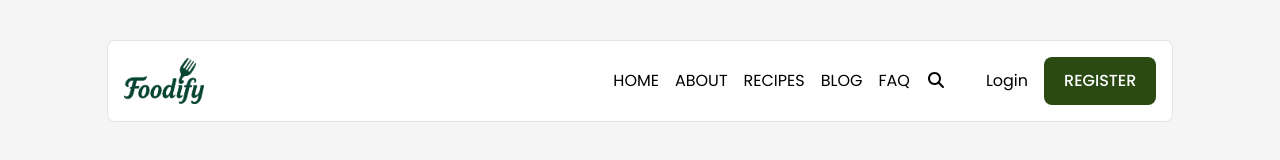
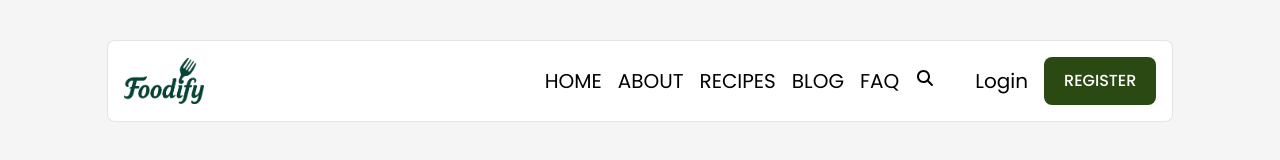
Before and after one commit to wilhelmusolejr/foodify-v2, a React (Vite) app in the folder client/: page / in a window 1280 px wide. Shown: the top 160 px of the page. Built offline with nearby package versions, Linux system fonts and the light colour scheme; grey boxes are pictures that could not be loaded; a web font is replaced by a local one.

Commit message:
style: make font bigger

```diff
--- a/client/src/components/NavLink.jsx
+++ b/client/src/components/NavLink.jsx
@@ -2,7 +2,7 @@ import React from "react";
 
 export default function NavLink({ url = "#", label }) {
   return (
-    <li className="list-none">
+    <li className="list-none text-xl">
       <a href={url}>{label}</a>
     </li>
   );
```
